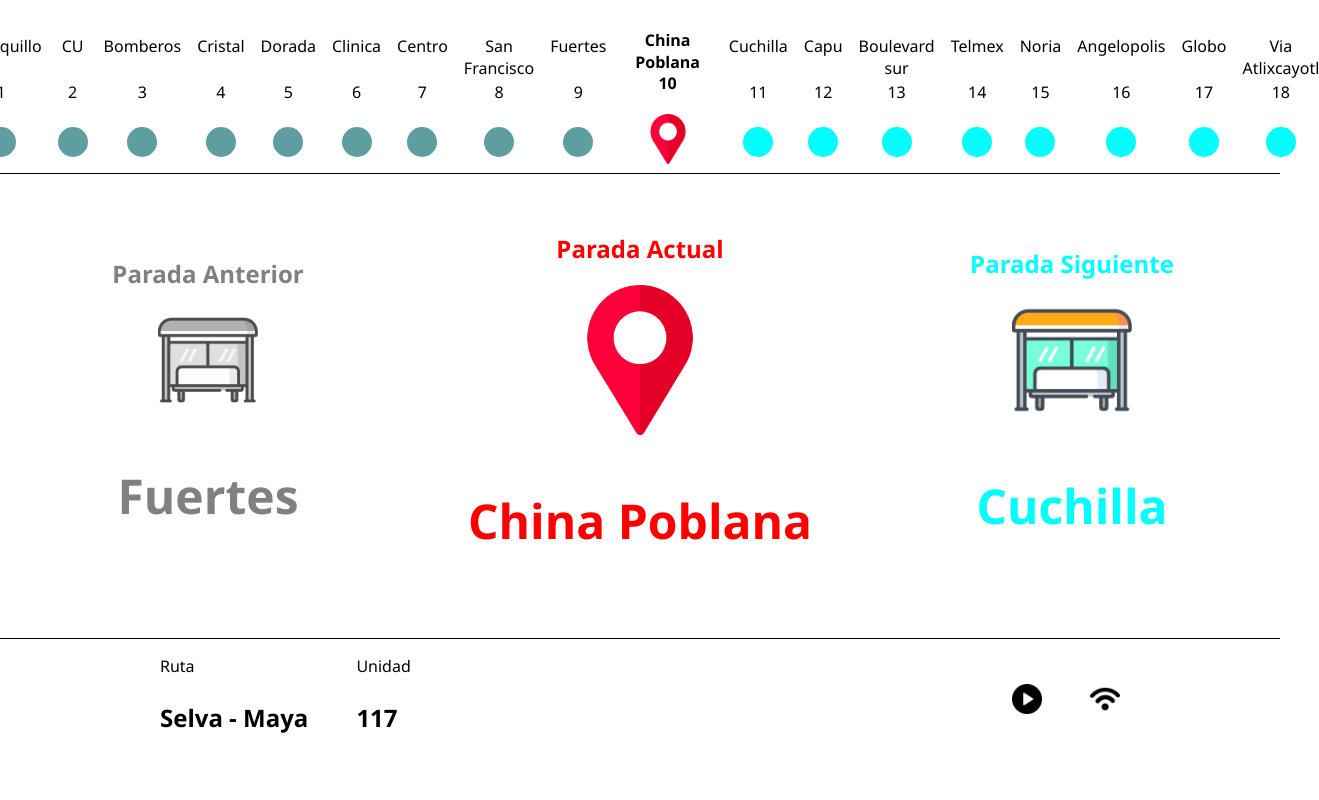
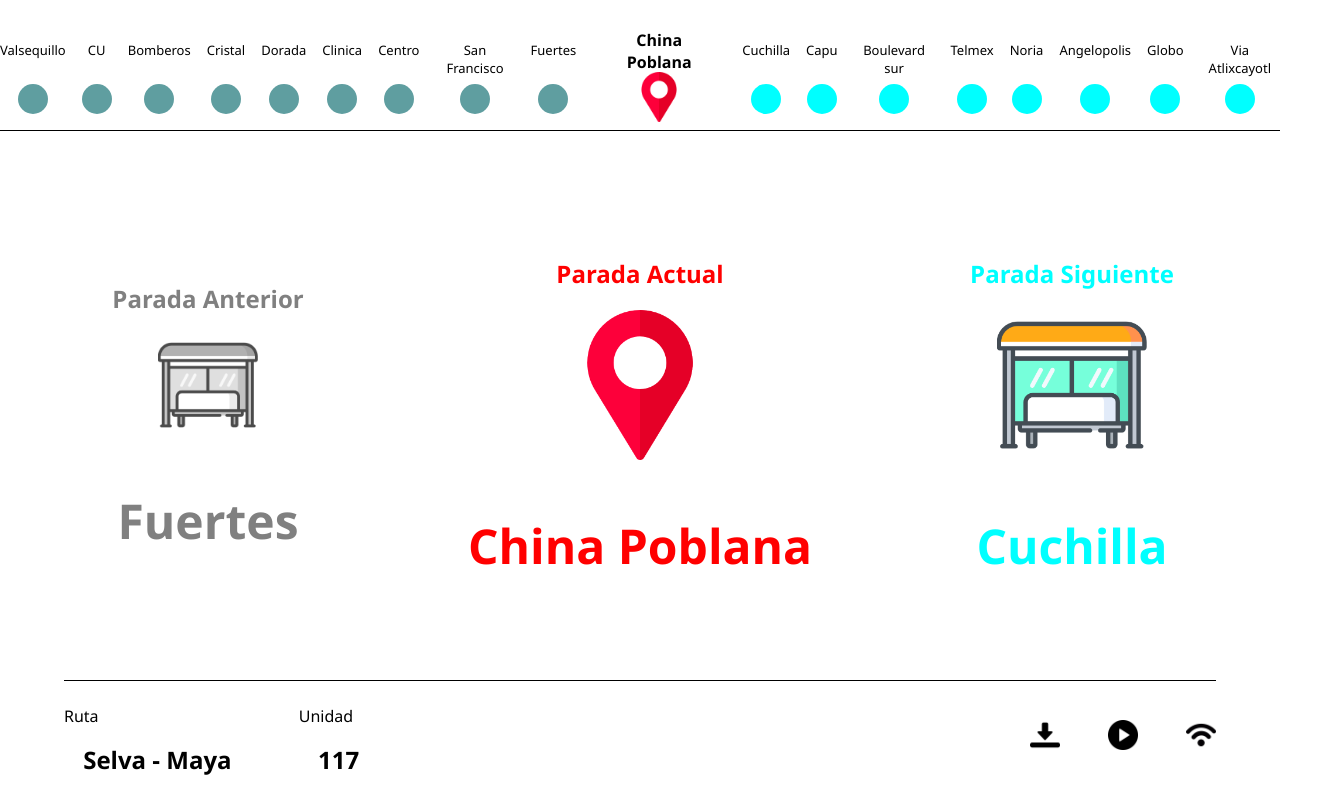
Before and after one commit to FranckRomer/accesa-adds, a Next.js app: page / in a window 1280 px wide. Shown: the whole page, 1319 px wide, since content can reach past the window. Built offline with nearby package versions, Linux system fonts and the light colour scheme.

Commit message:
pantalla terminda v0.2.1

```diff
--- a/components/pages/page2/Page2.module.css
+++ b/components/pages/page2/Page2.module.css
@@ -22,6 +22,7 @@
 .lista_paradas p {
     height: 30px;
     text-align: center;
+    font-size: 13px;
 }
 .lista_paradas h4{
     height: 30px;
@@ -53,8 +54,8 @@
 
 /* //?----------------------------------------------- */
 .paradas {
-    min-height: 58vh;
-    border-bottom: 1px solid black;
+    min-height: 75vh;
+    /* border-bottom: 1px solid black; */
     display: grid;
     gap: 1rem;
     align-items: center;
@@ -89,12 +90,19 @@
 /* //?----------------------------------------------- */
 .footer{
     display: flex;
-    margin: 0 10rem;
+    margin: 0.7rem 5%;
+    padding: .5rem 0;
     align-items: center;
     justify-content: space-between;
+    position: absolute;
+    bottom: 0;
+    left: 0;
+    right: 0;
+    border-top: 1px solid black;
 }
 .footer h3{
     font-size: 24px;
+    margin: .3rem 1.2rem;
 }
 .footer_ruta{
     display: flex;
@@ -114,8 +122,8 @@
     .lista_paradas{
         border-bottom: 1px solid aliceblue;
     }
-    .paradas{
-        border-bottom: 1px solid aliceblue;
+    .footer{
+        border-top: 1px solid aliceblue;
     }
     .footer_info img{
         filter: invert(1);
--- a/components/pages/page2/page2.tsx
+++ b/components/pages/page2/page2.tsx
@@ -18,7 +18,7 @@ const Page2 = () => {
                         {paradaActual == user ?
                             <div >
                                 <h4>{user}</h4>
-                                <h4 className={styles.selection} >{index + 1}</h4>
+                                {/* <h4 className={styles.selection} >{index + 1}</h4> */}
                                 <h4 className={styles.selection_img} >
                                     <Image
                                         src="/icons/posicion.png"
@@ -33,7 +33,7 @@ const Page2 = () => {
                                 {parada > index ?
                                     <div className={styles.puntocontian} >
                                         <p>{user}</p>
-                                        <p >{index + 1}</p>
+                                        {/* <p >{index + 1}</p> */}
                                         {/* <Image
                                             className={styles.gris}
                                             src="/icons/parada.png"
@@ -46,7 +46,7 @@ const Page2 = () => {
                                     :
                                     <div className={styles.puntocontian}>
                                         <p>{user}</p>
-                                        <p >{index + 1}</p>
+                                        {/* <p >{index + 1}</p> */}
                                         {/* <Image
                                             src="/icons/parada.png"
                                             alt="Posicion"
@@ -92,8 +92,8 @@ const Page2 = () => {
                     <Image
                         src="/icons/parada.png"
                         alt="Posicion"
-                        width={120}
-                        height={120}
+                        width={150}
+                        height={150}
                     />
                     <p>
                         {paradaSiguiente}
@@ -113,6 +113,12 @@ const Page2 = () => {
                 </div>
                 <div className={styles.footer_info}>
                     <Image
+                        src="/icons/descarga.png"
+                        alt="Posicion"
+                        width={30}
+                        height={30}
+                    />
+                    <Image
                         src="/icons/play.png"
                         alt="Posicion"
                         width={30}
--- a/styles/globals.css
+++ b/styles/globals.css
@@ -1,44 +1,4 @@
-:root {
-  --max-width: 1100px;
-  --border-radius: 12px;
-  --font-mono: ui-monospace, Menlo, Monaco, 'Cascadia Mono', 'Segoe UI Mono',
-    'Roboto Mono', 'Oxygen Mono', 'Ubuntu Monospace', 'Source Code Pro',
-    'Fira Mono', 'Droid Sans Mono', 'Courier New', monospace;
-
-  --foreground-rgb: 0, 0, 0;
-  --background-start-rgb: 214, 219, 220;
-  --background-end-rgb: 255, 255, 255;
-
-  --primary-glow: conic-gradient(
-    from 180deg at 50% 50%,
-    #16abff33 0deg,
-    #0885ff33 55deg,
-    #54d6ff33 120deg,
-    #0071ff33 160deg,
-    transparent 360deg
-  );
-  --secondary-glow: radial-gradient(
-    rgba(255, 255, 255, 1),
-    rgba(255, 255, 255, 0)
-  );
-
-  --tile-start-rgb: 239, 245, 249;
-  --tile-end-rgb: 228, 232, 233;
-  --tile-border: conic-gradient(
-    #00000080,
-    #00000040,
-    #00000030,
-    #00000020,
-    #00000010,
-    #00000010,
-    #00000080
-  );
-
-  --callout-rgb: 238, 240, 241;
-  --callout-border-rgb: 172, 175, 176;
-  --card-rgb: 180, 185, 188;
-  --card-border-rgb: 131, 134, 135;
-}
+/* //*------------------------------ */
 
 html, body{
   margin: 0;
```
Also changed, not shown: public/icons/descarga.png (added).
